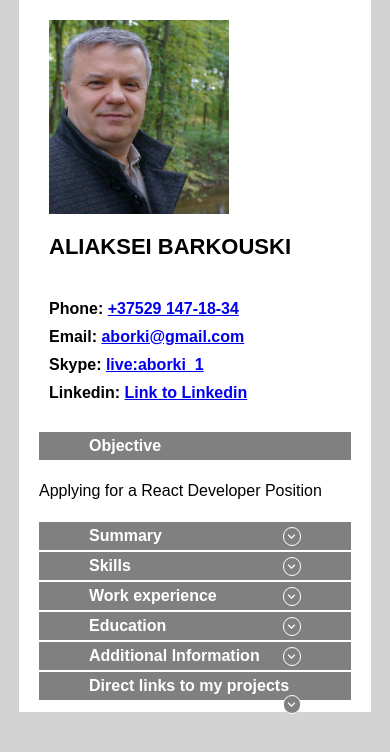
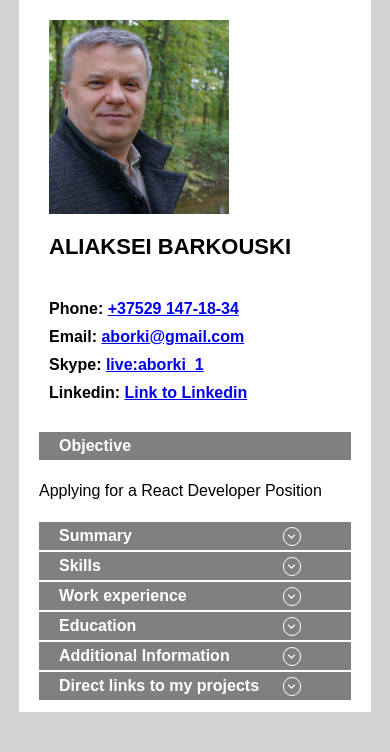
Before and after one commit to Aleksey-Bor/CV, a React (Create React App) app: page / in a window 390 px wide. Shown: the top 752 px of the page. Built offline with nearby package versions, Linux system fonts and the light colour scheme.

Commit message:
Fixed URL to Linredin and fixed paddin for last header in momile disain

```diff
--- a/src/App.module.css
+++ b/src/App.module.css
@@ -111,6 +111,10 @@
   .name {
     margin-top: 20px;
   }
+
+  .header {
+    padding-left: 20px;
+  }
 }
 
 @media (max-width: 280px) {
--- a/src/Components/BusinessCard/BusinessCard.jsx
+++ b/src/Components/BusinessCard/BusinessCard.jsx
@@ -26,7 +26,7 @@ let BusinessCard = () => {
             </p>
             <p className={styleApp.bold}>
               Linkedin:{" "}
-              <a href="linkedin.com/in/aliaksei-barkouski-4972b2ba">Link to Linkedin</a>
+              <a href="www.linkedin.com/in/aliaksei-barkouski-4972b2ba">Link to Linkedin</a>
             </p>
           </div>
         </div>
```
